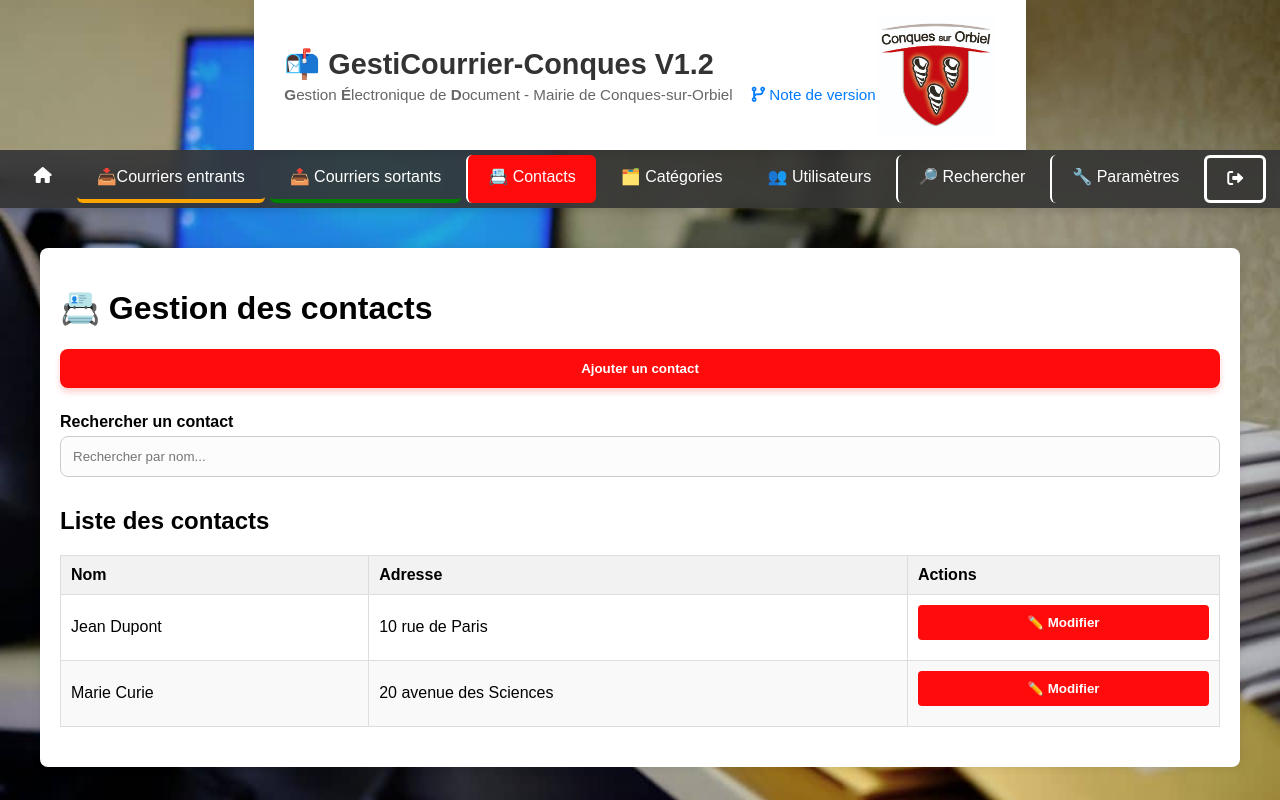
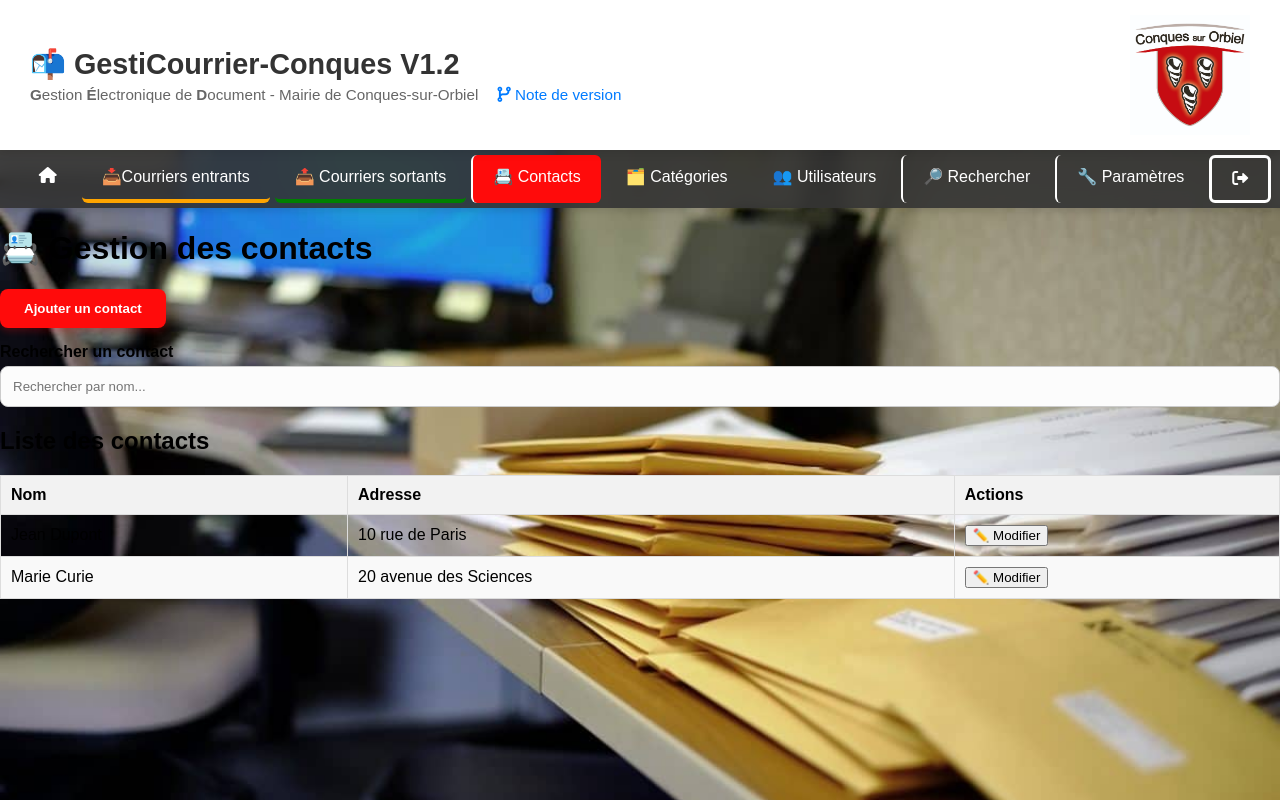
Before and after one commit to Ronan-Bozoc-cyber/gesticourrier, a PHP site: page /contact.php in a window 1280 px wide. Run offline with PHP 8.4, Linux system fonts and the light colour scheme; a user stored in the database is signed in; data comes from the database, SQL or seed files in the repository.

Commit message:
fix: remove conflicting css rules in settings.css to align contact, categorie and utilisateur pages with the new global header

```diff
--- a/css/settings.css
+++ b/css/settings.css
@@ -1,62 +1,3 @@
-body {
-
-    background-color: #f4f4f4;
-    margin: 0;
-    padding: 0;
-    display: flex;
-    flex-direction: column;
-    align-items: center;
-    min-height: 100vh;
-}
-
-header {
-    width: 100%;
-    background-color: #007bff;
-    color: white;
-    padding: 10px 0;
-    box-shadow: 0 2px 4px rgba(0, 0, 0, 0.1);
-}
-
-nav ul {
-    list-style-type: none;
-    margin: 0;
-    padding: 0;
-    display: flex;
-    justify-content: center;
-}
-
-nav ul li {
-    margin: 0 15px;
-}
-
-nav ul li a {
-    color: white;
-    text-decoration: none;
-    font-weight: bold;
-}
-
-nav ul li a:hover {
-    text-decoration: underline;
-}
-
-.main-container {
-    display: flex;
-    justify-content: center;
-    padding: 20px;
-    width: 100%;
-    max-width: 1200px;
-    margin-top: 20px;
-}
-
-.content-container {
-    background-color: #fff;
-    padding: 20px;
-    border-radius: 8px;
-    box-shadow: 0 0 10px rgba(0, 0, 0, 0.1);
-    width: 100%;
-}
-
-
 .search-container, .expediteur-list {
     margin-bottom: 20px;
 }
@@ -65,27 +6,6 @@ label {
     display: block;
     margin-bottom: 5px;
     font-weight: bold;
-}
-
-input[type="text"], input[type="date"], select, button {
-    width: 100%;
-    padding: 10px;
-    margin-bottom: 10px;
-    border: 1px solid #ccc;
-    border-radius: 4px;
-    box-sizing: border-box;
-}
-
-button {
-    background-color: #FF0B0B;
-    color: white;
-    border: none;
-    cursor: pointer;
-    font-weight: bold;
-}
-
-button:hover {
-    background-color: black;
 }
 
 table {
```
Also changed, not shown: other parts of css/settings.css (+12 -30 lines).
